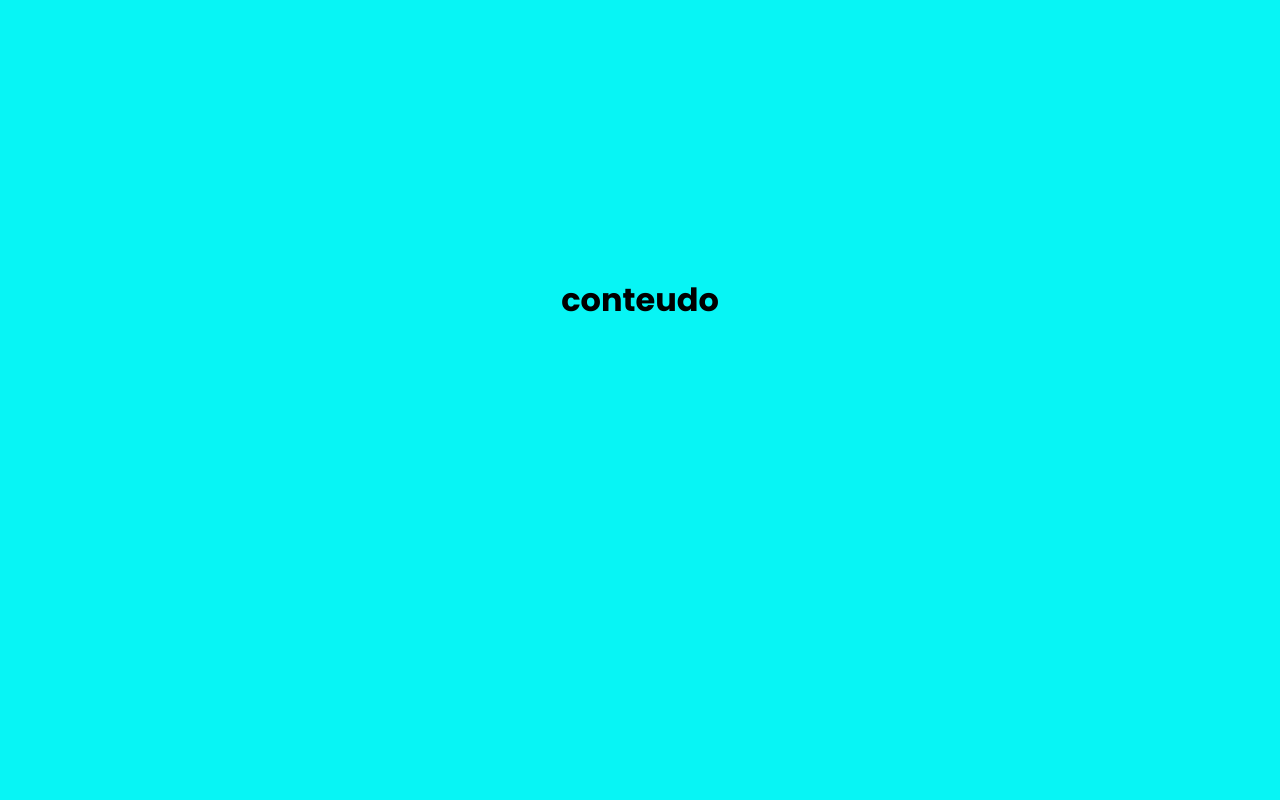
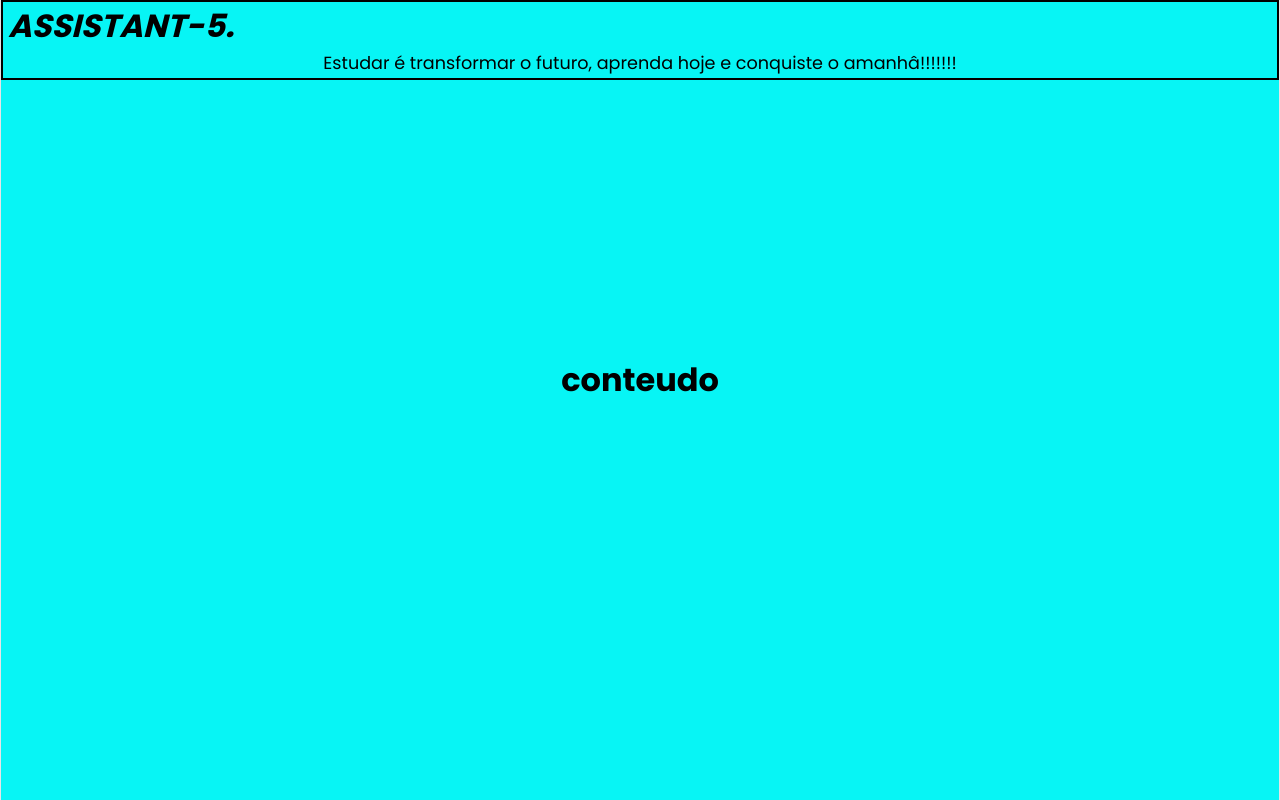
Before and after one commit to Negoedd-Dev/ASSISTANT-5, a React (Vite) app: page / in a window 1280 px wide. Built offline with nearby package versions, Linux system fonts and the light colour scheme.

Commit message:
feat: Criado o componente para o cabeçlho e adicionado ao projeto.

```diff
--- a/src/App.jsx
+++ b/src/App.jsx
@@ -1,11 +1,13 @@
 import { useState } from "react";
 import GlobalStyles from "./styles/GlobalSyles";
+import Header from "./components/Header";
 import "./App.css";
 
 function App() {
   return (
     <>
       <GlobalStyles />
+      <Header />
       <div className="principal">
         <h1>conteudo</h1>
       </div>
--- /dev/null
+++ b/src/components/Header/Header.css
@@ -0,0 +1,18 @@
+.header {
+  width: 100%;
+  height: 5em;
+  background: transparent;
+
+  border: 2px solid black;
+}
+
+.title-header {
+  display: flex;
+  justify-content: flex-start;
+  padding: 0 5px 0 5px;
+  font-style: italic;
+}
+
+.description {
+  font-size: 1.1em;
+}
--- /dev/null
+++ b/src/components/Header/Header.jsx
@@ -0,0 +1,13 @@
+import React from "react";
+import "./Header.css";
+
+export default function Header() {
+  return (
+    <div className="header">
+      <h1 className="title-header">ASSISTANT-5.</h1>
+      <p className="description">
+        Estudar é transformar o futuro, aprenda hoje e conquiste o amanhâ!!!!!!!
+      </p>
+    </div>
+  );
+}
--- /dev/null
+++ b/src/components/Header/index.js
@@ -0,0 +1 @@
+export { default } from "./Header";
--- a/src/index.css
+++ b/src/index.css
@@ -1,53 +1,5 @@
-/* :root {
-  --text: #6b6375;
-  --text-h: #08060d;
-  --bg: #fff;
+:root {
   --border: #e5e4e7;
-  --code-bg: #f4f3ec;
-  --accent: #aa3bff;
-  --accent-bg: rgba(170, 59, 255, 0.1);
-  --accent-border: rgba(170, 59, 255, 0.5);
-  --social-bg: rgba(244, 243, 236, 0.5);
-  --shadow:
-    rgba(0, 0, 0, 0.1) 0 10px 15px -3px, rgba(0, 0, 0, 0.05) 0 4px 6px -2px;
-
-  --sans: system-ui, 'Segoe UI', Roboto, sans-serif;
-  --heading: system-ui, 'Segoe UI', Roboto, sans-serif;
-  --mono: ui-monospace, Consolas, monospace;
-
-  font: 18px/145% var(--sans);
-  letter-spacing: 0.18px;
-  color-scheme: light dark;
-  color: var(--text);
-  background: var(--bg);
-  font-synthesis: none;
-  text-rendering: optimizeLegibility;
-  -webkit-font-smoothing: antialiased;
-  -moz-osx-font-smoothing: grayscale;
-
-  @media (max-width: 1024px) {
-    font-size: 16px;
-  }
-}
-
-@media (prefers-color-scheme: dark) {
-  :root {
-    --text: #9ca3af;
-    --text-h: #f3f4f6;
-    --bg: #16171d;
-    --border: #2e303a;
-    --code-bg: #1f2028;
-    --accent: #c084fc;
-    --accent-bg: rgba(192, 132, 252, 0.15);
-    --accent-border: rgba(192, 132, 252, 0.5);
-    --social-bg: rgba(47, 48, 58, 0.5);
-    --shadow:
-      rgba(0, 0, 0, 0.4) 0 10px 15px -3px, rgba(0, 0, 0, 0.25) 0 4px 6px -2px;
-  }
-
-  #social .button-icon {
-    filter: invert(1) brightness(2);
-  }
 }
 
 body {
@@ -55,7 +7,7 @@ body {
 }
 
 #root {
-  width: 1126px;
+  width: 1500px;
   max-width: 100%;
   margin: 0 auto;
   text-align: center;
@@ -65,47 +17,3 @@ body {
   flex-direction: column;
   box-sizing: border-box;
 }
-
-h1,
-h2 {
-  font-family: var(--heading);
-  font-weight: 500;
-  color: var(--text-h);
-}
-
-h1 {
-  font-size: 56px;
-  letter-spacing: -1.68px;
-  margin: 32px 0;
-  @media (max-width: 1024px) {
-    font-size: 36px;
-    margin: 20px 0;
-  }
-}
-h2 {
-  font-size: 24px;
-  line-height: 118%;
-  letter-spacing: -0.24px;
-  margin: 0 0 8px;
-  @media (max-width: 1024px) {
-    font-size: 20px;
-  }
-}
-p {
-  margin: 0;
-}
-
-code,
-.counter {
-  font-family: var(--mono);
-  display: inline-flex;
-  border-radius: 4px;
-  color: var(--text-h);
-}
-
-code {
-  font-size: 15px;
-  line-height: 135%;
-  padding: 4px 8px;
-  background: var(--code-bg);
-} */
```
